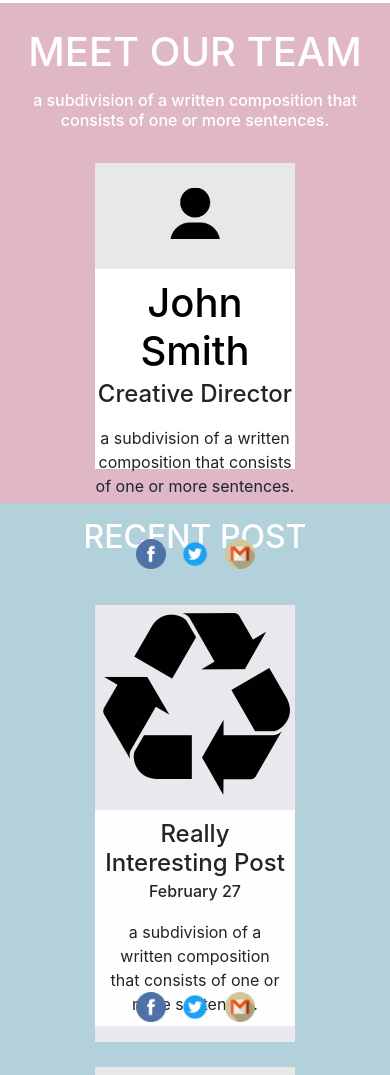
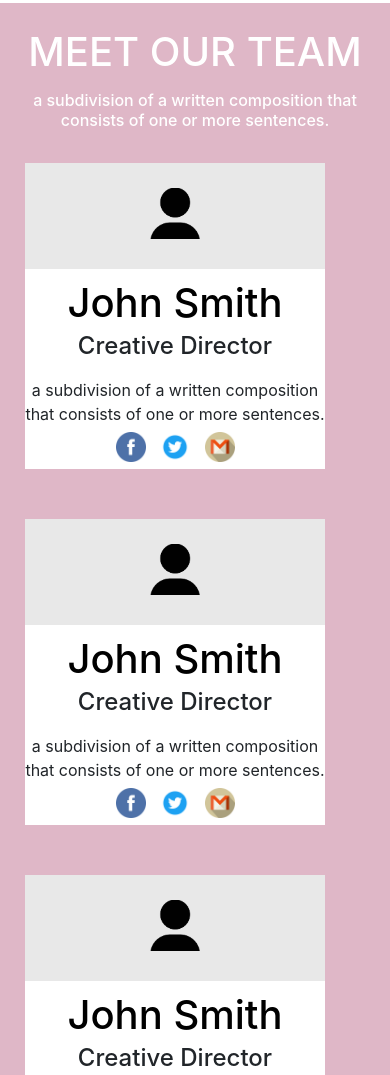
Before and after one commit to sammypaiz0606/colorful-flat, a plain HTML site: page index.html in a window 390 px wide. Shown: the part 5204-6279 px from the top of the page. Drawn offline with nearby package versions, Linux system fonts and the light colour scheme.

Commit message:
finished bootstrap

```diff
--- a/css/main.css
+++ b/css/main.css
@@ -195,7 +195,7 @@ hr {
 .section-4-row {
     clear:both;
     width:100%;
-    height:500px;
+    height:600px;
     text-align: center;
     background-color:#DFB7C7;
 }
@@ -210,7 +210,7 @@ hr {
     color:#FFF;
 }
 .section-4-row-info {
-    width:200px;
+    max-width:300px;
     text-align: center;
     margin:25px;
     display:inline-block;
@@ -241,6 +241,8 @@ hr {
 }
 .section-4-row-bottom img {
     width:30px;
+    position: relative;
+    top:-35px;
 
 }
 .section-4-row-bottom li {
@@ -346,6 +348,11 @@ button:hover {
     border:1px solid darkblue;
     color:darkblue;
 }
+@media only screen and (max-width:1150px) {
+    .section-4-row {
+        height:850px;
+    }
+}
 
 @media only screen and (max-width:1000px) {
     .laptop {
@@ -383,6 +390,9 @@ button:hover {
     }
     .layer2-para {
         margin-right:100px;
+    }
+    .section-4-row {
+        height:1200px;
     }
 }
 @media only screen and (max-width:640px) {
--- a/index.html
+++ b/index.html
@@ -9,7 +9,7 @@
 <link rel='stylesheet' href='css/main.css'/>
 </head>
 <body>
-    <!--top bar-->
+    <!--bootstarp navbar-->
   <nav class="navbar navbar-expand-lg navbar-light bg-info">
   <a class="navbar-brand" href="#">Navbar</a>
   <button class="navbar-toggler btn-primary " type="button" data-toggle="collapse" data-target="#navbarSupportedContent" aria-controls="navbarSupportedContent" aria-expanded="false" aria-label="Toggle navigation">
@@ -140,7 +140,11 @@
         <h1 id='tophead'>meet our team</h1>
         <h6>a subdivision of a written composition that consists of one or more sentences.</h6>
 
-        <div class='section-4-row-info'>
+
+       <!--manual bootstrap aection 4-->
+    <div class='container'>
+        <div class='row'>
+        <div class='section-4-row-info col-xm-4'>
                 <img src='images/male.png'/>
              <div class='section-4-row-bottom'>
                  <h1>john smith</h1>
@@ -154,7 +158,7 @@
             </div>
         </div>
 
-        <div class='section-4-row-info'>
+        <div class='section-4-row-info col-xm-4'>
             <img src='images/male.png'/>
             <div class='section-4-row-bottom'>
                 <h1>john smith</h1>
@@ -167,7 +171,7 @@
                  </ul>
             </div>
         </div>
-        <div class='section-4-row-info'>
+        <div class='section-4-row-info col-xm-4'>
             <img src='images/male.png'/>
             <div class='section-4-row-bottom'>
                 <h1>john smith</h1>
@@ -179,6 +183,8 @@
                     <li><img src='images/gmail.png'/></li>
                  </ul>
             </div>
+        </div>
+        </div>
         </div>
     </section>
     <section class='section-5-row'>
```
